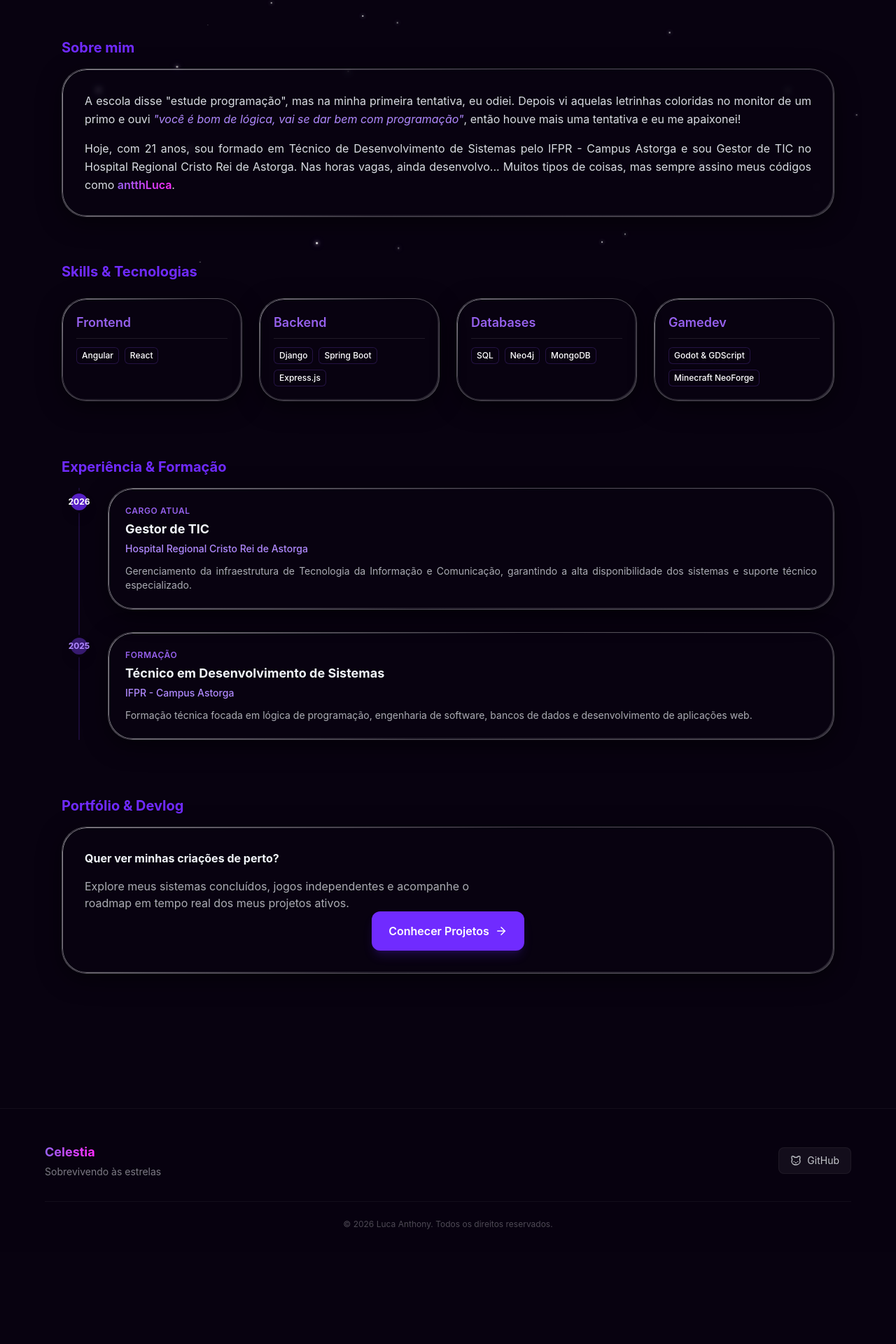
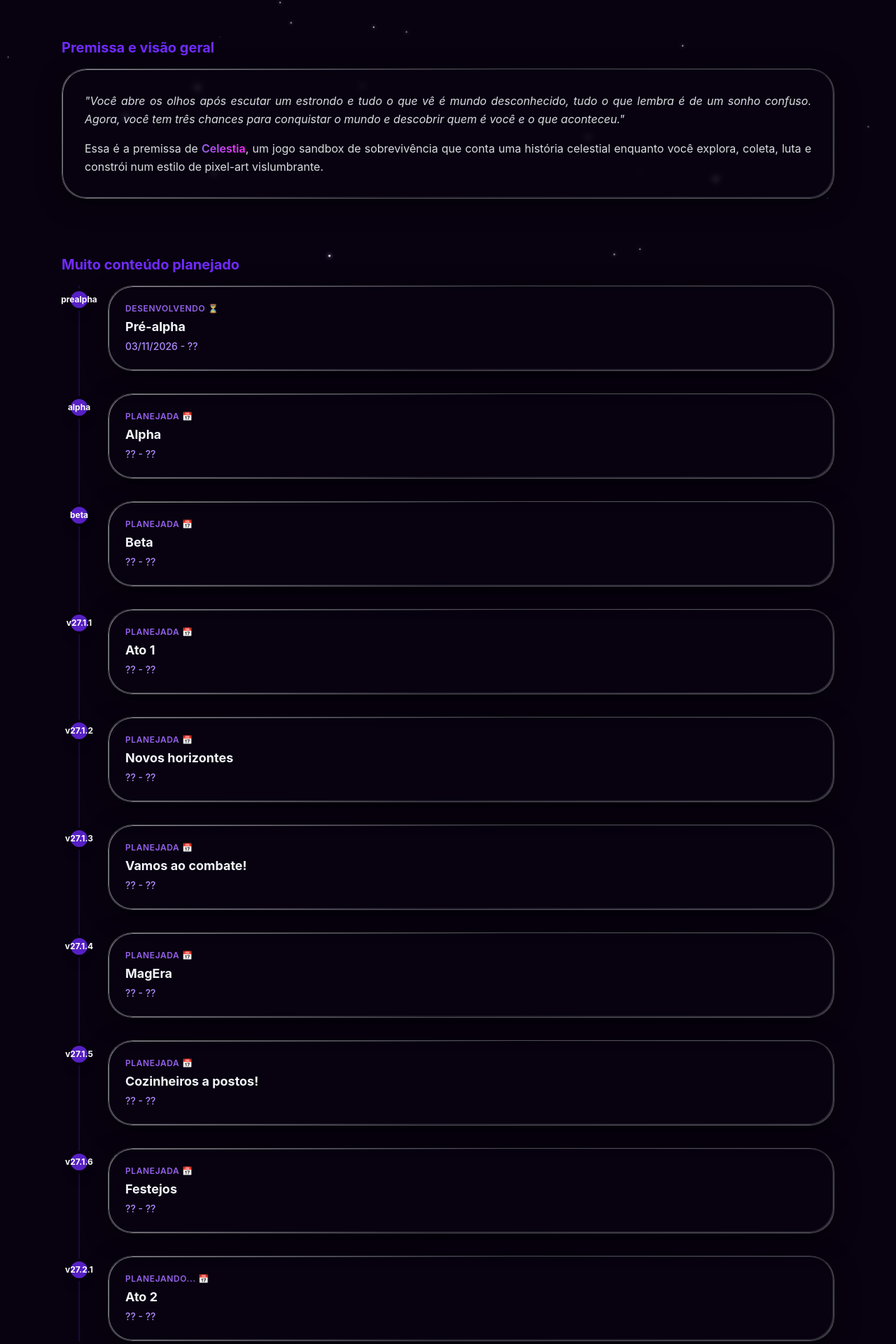
Before and after one commit to antth-Luca/celestia-pages, a React (Vite) app in the folder celestia-pages/: page / in a window 1280 px wide. Shown: the part 416-2336 px from the top of the page at 70% size. Before the commit the page ends 2205 px from the top, so only its background shows below. Built offline with nearby package versions, Linux system fonts and the light colour scheme.

Commit message:
Fim da página Início

```diff
--- a/celestia-pages/src/components/Footer.tsx
+++ b/celestia-pages/src/components/Footer.tsx
@@ -1,4 +1,4 @@
-import { Cat } from "lucide-react"
+import { UserPen } from "lucide-react"
 
 export default function Footer() {
     const anoAtual = new Date().getFullYear()
@@ -20,15 +20,15 @@ export default function Footer() {
                 {/* Grid de Redes Sociais / Contatos */}
                 <div className="flex flex-wrap justify-center gap-4">
 
-                {/* GitHub */}
+                    {/* GitHub do Criador */}
                     <a
-                    href="https://github.com/celestia-pages"
+                        href="https://antth-Luca.github.io"
                         target="_blank"
                         rel="noreferrer"
                         className="flex items-center gap-2 px-4 py-2 rounded-lg bg-white/5 border border-white/5 text-space-tx/80 hover:text-brand-400 hover:border-brand-500/30 transition-all text-sm"
                     >
-                    <Cat size={16} />
-                    <span className="hidden sm:inline">GitHub</span>
+                        <UserPen size={16} />
+                        <span className="hidden sm:inline">Criador</span>
                     </a>
 
                 </div>
--- a/celestia-pages/src/pages/Inicio.tsx
+++ b/celestia-pages/src/pages/Inicio.tsx
@@ -1,6 +1,5 @@
 import { useEffect } from "react"
 import { CONFIG } from "../config"
-import Badge from "../components/Badge"
 import { ArrowRight } from "lucide-react"
 
 export default function Inicio() {
@@ -27,131 +26,190 @@ export default function Inicio() {
             </div>
         </section>
 
-        {/* About Me Section */}
+        {/* About Section */}
         <section className="relative pb-20 px-6 max-w-6xl mx-auto">
-            <h4 className="text-xl font-bold text-brand-500 mb-4">Sobre mim</h4>
-            <div className="glass-card p-6 md:p-8 mb-16">
-                <p className="text-justify text-space-tx/90 leading-relaxed">
-                    A escola disse "estude programação", mas na minha primeira tentativa, eu odiei.
-                    Depois vi aquelas letrinhas coloridas no monitor de um primo e ouvi
-                    <span className="italic text-brand-300"> "você é bom de lógica, vai se dar bem com programação"</span>,
-                    então houve mais uma tentativa e eu me apaixonei!
+            <h4 className="text-xl font-bold text-brand-500 mb-4">Premissa e visão geral</h4>
+            <div className="glass-card p-6 md:p-8">
+                <p className="italic text-justify text-space-tx/90 leading-relaxed">
+                    "Você abre os olhos após escutar um estrondo e tudo o que vê é mundo desconhecido, tudo o que lembra é de um sonho confuso. Agora, você tem três chances para conquistar o mundo e descobrir quem é você e o que aconteceu."
                 </p>
                 <p className="text-justify text-space-tx/90 leading-relaxed mt-4">
-                    Hoje, com 21 anos, sou formado em Técnico de Desenvolvimento de Sistemas pelo IFPR - Campus Astorga e
-                    sou Gestor de TIC no Hospital Regional Cristo Rei de Astorga. Nas horas vagas, ainda desenvolvo...
-                    Muitos tipos de coisas, mas sempre assino meus códigos como <span className="text-gradient font-semibold">antthLuca</span>.
+                    Essa é a premissa de <span className="text-gradient font-semibold">Celestia</span>, um jogo sandbox de sobrevivência que conta uma história celestial enquanto você explora, coleta, luta e constrói num estilo de pixel-art vislumbrante.
                 </p>
             </div>
+        </section>
 
-            {/* Skills */}
-            <h4 className="text-xl font-bold text-brand-500 mb-6">Skills & Tecnologias</h4>
+        {/* Versions Calendar Section */}
+        <section id="versoes" className="relative pb-20 px-6 max-w-6xl mx-auto">
+            <h4 className="text-xl font-bold text-brand-500 mb-4">Muito conteúdo planejado</h4>
+            <div className="relative border-l-2 border-brand-800/40 ml-4 md:ml-6 flex flex-col gap-8">
 
-            <div className="grid grid-cols-1 sm:grid-cols-2 lg:grid-cols-4 gap-6">
+                {/* Item: Pré-alpha */}
+                <div className="relative pl-8 md:pl-10">
+                    <div className="absolute -left-[17px] top-1 bg-brand-600 text-white text-xs font-bold w-8 h-8 rounded-full flex items-center justify-center border-4 border-space-bg shadow-lg">
+                        prealpha
+                    </div>
 
-                {/* Card Frontend */}
-                <div className="glass-card p-5 flex flex-col gap-3">
-                    <h6 className="text-lg font-semibold text-brand-400 border-b border-white/10 pb-2">Frontend</h6>
-                    <div className="flex flex-wrap gap-2">
-                        <Badge content='Angular' />
-                        <Badge content='React' />
+                    {/* Card de Informações */}
+                    <div className="glass-card p-6 flex flex-col gap-1">
+                        <span className="text-xs font-semibold text-brand-400 uppercase tracking-wider">Desenvolvendo ⏳</span>
+                        <h5 className="text-lg font-bold text-space-tx">Pré-alpha</h5>
+                        <span className="text-sm text-brand-300 font-medium">03/11/2026 - ??</span>
                     </div>
                 </div>
 
-                {/* Card Backend */}
-                <div className="glass-card p-5 flex flex-col gap-3">
-                    <h6 className="text-lg font-semibold text-brand-400 border-b border-white/10 pb-2">Backend</h6>
-                    <div className="flex flex-wrap gap-2">
-                        <Badge content='Django' />
-                        <Badge content='Spring Boot' />
-                        <Badge content='Express.js' />
+                {/* Item: Alpha */}
+                <div className="relative pl-8 md:pl-10">
+                    <div className="absolute -left-[17px] top-1 bg-brand-600 text-white text-xs font-bold w-8 h-8 rounded-full flex items-center justify-center border-4 border-space-bg shadow-lg">
+                        alpha
+                    </div>
+
+                    {/* Card de Informações */}
+                    <div className="glass-card p-6 flex flex-col gap-1">
+                        <span className="text-xs font-semibold text-brand-400 uppercase tracking-wider">Planejada 📅</span>
+                        <h5 className="text-lg font-bold text-space-tx">Alpha</h5>
+                        <span className="text-sm text-brand-300 font-medium">?? - ??</span>
                     </div>
                 </div>
 
-                {/* Card Databases */}
-                <div className="glass-card p-5 flex flex-col gap-3">
-                    <h6 className="text-lg font-semibold text-brand-400 border-b border-white/10 pb-2">Databases</h6>
-                    <div className="flex flex-wrap gap-2">
-                        <Badge content='SQL' />
-                        <Badge content='Neo4j' />
-                        <Badge content='MongoDB' />
+                {/* Item: Beta */}
+                <div className="relative pl-8 md:pl-10">
+                    <div className="absolute -left-[17px] top-1 bg-brand-600 text-white text-xs font-bold w-8 h-8 rounded-full flex items-center justify-center border-4 border-space-bg shadow-lg">
+                        beta
+                    </div>
+
+                    {/* Card de Informações */}
+                    <div className="glass-card p-6 flex flex-col gap-1">
+                        <span className="text-xs font-semibold text-brand-400 uppercase tracking-wider">Planejada 📅</span>
+                        <h5 className="text-lg font-bold text-space-tx">Beta</h5>
+                        <span className="text-sm text-brand-300 font-medium">?? - ??</span>
                     </div>
                 </div>
 
-                {/* Card Gamedev */}
-                <div className="glass-card p-5 flex flex-col gap-3">
-                    <h6 className="text-lg font-semibold text-brand-400 border-b border-white/10 pb-2">Gamedev</h6>
-                    <div className="flex flex-wrap gap-2">
-                        <Badge content='Godot & GDScript' />
-                        <Badge content='Minecraft NeoForge' />
+                {/* Item: Ato 1 */}
+                <div className="relative pl-8 md:pl-10">
+                    <div className="absolute -left-[17px] top-1 bg-brand-600 text-white text-xs font-bold w-8 h-8 rounded-full flex items-center justify-center border-4 border-space-bg shadow-lg">
+                        v27.1.1
+                    </div>
+
+                    {/* Card de Informações */}
+                    <div className="glass-card p-6 flex flex-col gap-1">
+                        <span className="text-xs font-semibold text-brand-400 uppercase tracking-wider">Planejada 📅</span>
+                        <h5 className="text-lg font-bold text-space-tx">Ato 1</h5>
+                        <span className="text-sm text-brand-300 font-medium">?? - ??</span>
+                    </div>
+                </div>
+
+                {/* Item: Novos horizontes */}
+                <div className="relative pl-8 md:pl-10">
+                    <div className="absolute -left-[17px] top-1 bg-brand-600 text-white text-xs font-bold w-8 h-8 rounded-full flex items-center justify-center border-4 border-space-bg shadow-lg">
+                        v27.1.2
+                    </div>
+
+                    {/* Card de Informações */}
+                    <div className="glass-card p-6 flex flex-col gap-1">
+                        <span className="text-xs font-semibold text-brand-400 uppercase tracking-wider">Planejada 📅</span>
+                        <h5 className="text-lg font-bold text-space-tx">Novos horizontes</h5>
+                        <span className="text-sm text-brand-300 font-medium">?? - ??</span>
+                    </div>
+                </div>
+
+                {/* Item: Combate */}
+                <div className="relative pl-8 md:pl-10">
+                    <div className="absolute -left-[17px] top-1 bg-brand-600 text-white text-xs font-bold w-8 h-8 rounded-full flex items-center justify-center border-4 border-space-bg shadow-lg">
+                        v27.1.3
+                    </div>
+
+                    {/* Card de Informações */}
+                    <div className="glass-card p-6 flex flex-col gap-1">
+                        <span className="text-xs font-semibold text-brand-400 uppercase tracking-wider">Planejada 📅</span>
+                        <h5 className="text-lg font-bold text-space-tx">Vamos ao combate!</h5>
+                        <span className="text-sm text-brand-300 font-medium">?? - ??</span>
+                    </div>
+                </div>
+
+                {/* Item: Magia */}
+                <div className="relative pl-8 md:pl-10">
+                    <div className="absolute -left-[17px] top-1 bg-brand-600 text-white text-xs font-bold w-8 h-8 rounded-full flex items-center justify-center border-4 border-space-bg shadow-lg">
+                        v27.1.4
+                    </div>
+
+                    {/* Card de Informações */}
+                    <div className="glass-card p-6 flex flex-col gap-1">
+                        <span className="text-xs font-semibold text-brand-400 uppercase tracking-wider">Planejada 📅</span>
+                        <h5 className="text-lg font-bold text-space-tx">MagEra</h5>
+                        <span className="text-sm text-brand-300 font-medium">?? - ??</span>
+                    </div>
+                </div>
+
+                {/* Item: Comidas */}
+                <div className="relative pl-8 md:pl-10">
+                    <div className="absolute -left-[17px] top-1 bg-brand-600 text-white text-xs font-bold w-8 h-8 rounded-full flex items-center justify-center border-4 border-space-bg shadow-lg">
+                        v27.1.5
+                    </div>
+
+                    {/* Card de Informações */}
+                    <div className="glass-card p-6 flex flex-col gap-1">
+                        <span className="text-xs font-semibold text-brand-400 uppercase tracking-wider">Planejada 📅</span>
+                        <h5 className="text-lg font-bold text-space-tx">Cozinheiros a postos!</h5>
+                        <span className="text-sm text-brand-300 font-medium">?? - ??</span>
+                    </div>
+                </div>
+
+                {/* Item: Festa */}
+                <div className="relative pl-8 md:pl-10">
+                    <div className="absolute -left-[17px] top-1 bg-brand-600 text-white text-xs font-bold w-8 h-8 rounded-full flex items-center justify-center border-4 border-space-bg shadow-lg">
+                        v27.1.6
+                    </div>
+
+                    {/* Card de Informações */}
+                    <div className="glass-card p-6 flex flex-col gap-1">
+                        <span className="text-xs font-semibold text-brand-400 uppercase tracking-wider">Planejada 📅</span>
+                        <h5 className="text-lg font-bold text-space-tx">Festejos</h5>
+                        <span className="text-sm text-brand-300 font-medium">?? - ??</span>
+                    </div>
+                </div>
+
+                {/* Item: Ato 2 */}
+                <div className="relative pl-8 md:pl-10">
+                    <div className="absolute -left-[17px] top-1 bg-brand-600 text-white text-xs font-bold w-8 h-8 rounded-full flex items-center justify-center border-4 border-space-bg shadow-lg">
+                        v27.2.1
+                    </div>
+
+                    {/* Card de Informações */}
+                    <div className="glass-card p-6 flex flex-col gap-1">
+                        <span className="text-xs font-semibold text-brand-400 uppercase tracking-wider">Planejando... 📅</span>
+                        <h5 className="text-lg font-bold text-space-tx">Ato 2</h5>
+                        <span className="text-sm text-brand-300 font-medium">?? - ??</span>
                     </div>
                 </div>
 
             </div>
         </section>
 
-        {/* Journey Section */}
-        <section id="experiencia" className="relative pb-20 px-6 max-w-6xl mx-auto">
-            <h4 className="text-xl font-bold text-brand-500 mb-4">Experiência & Formação</h4>
-            <div className="relative border-l-2 border-brand-800/40 ml-4 md:ml-6 flex flex-col gap-8">
-
-                {/* Item 1: Cargo Atual */}
-                <div className="relative pl-8 md:pl-10">
-                    {/* Círculo do Ano posicionado sobre a linha */}
-                    <div className="absolute -left-[17px] top-1 bg-brand-600 text-white text-xs font-bold w-8 h-8 rounded-full flex items-center justify-center border-4 border-space-bg shadow-lg">
-                        2026
-                    </div>
-
-                    {/* Card da Experiência */}
-                    <div className="glass-card p-6 flex flex-col gap-1">
-                        <span className="text-xs font-semibold text-brand-400 uppercase tracking-wider">Cargo Atual</span>
-                        <h5 className="text-lg font-bold text-space-tx">Gestor de TIC</h5>
-                        <span className="text-sm text-brand-300 font-medium">Hospital Regional Cristo Rei de Astorga</span>
-                        <p className="text-sm text-space-tx/70 mt-2 text-justify">
-                            Gerenciamento da infraestrutura de Tecnologia da Informação e Comunicação,
-                            garantindo a alta disponibilidade dos sistemas e suporte técnico especializado.
-                        </p>
-                    </div>
-                </div>
-
-                {/* Item 2: Formação Acadêmica */}
-                <div className="relative pl-8 md:pl-10">
-                    {/* Círculo do Ano posicionado sobre a linha */}
-                    <div className="absolute -left-[17px] top-1 bg-brand-800 text-brand-300 text-xs font-bold w-8 h-8 rounded-full flex items-center justify-center border-4 border-space-bg shadow-lg">
-                        2025
-                    </div>
-
-                    {/* Card da Formação */}
-                    <div className="glass-card p-6 flex flex-col gap-1">
-                        <span className="text-xs font-semibold text-brand-400 uppercase tracking-wider">Formação</span>
-                        <h5 className="text-lg font-bold text-space-tx">Técnico em Desenvolvimento de Sistemas</h5>
-                        <span className="text-sm text-brand-300 font-medium">IFPR - Campus Astorga</span>
-                        <p className="text-sm text-space-tx/70 mt-2 text-justify">
-                            Formação técnica focada em lógica de programação, engenharia de software, bancos de dados
-                            e desenvolvimento de aplicações web.
-                        </p>
-                    </div>
-                </div>
-
-            </div>
-        </section>
-
-        {/* CTA Section */}
+        {/* More Section */}
         <section id="projetos" className="relative pb-20 px-6 max-w-6xl mx-auto">
-            <h4 className="text-xl font-bold text-brand-500 mb-4">Portfólio & Devlog</h4>
+            <h4 className="text-xl font-bold text-brand-500 mb-4">Explore mais</h4>
             <div className="glass-card p-6 md:p-8 mb-16">
 
                 <h3 className="font-bold text-space-tx mb-4">
-                    Quer ver minhas criações de perto?
+                    Quer mais sobre a parte técnica e versões de Celestia?
                 </h3>
                 <p className="text-space-tx/70 max-w-xl">
-                    Explore meus sistemas concluídos, jogos independentes e acompanhe o roadmap em tempo real dos meus projetos ativos.
+                    Descubra as versões planejadas, conteúdos, o que e onde esperar.
                 </p>
-                <div className="w-full md:w-auto flex justify-center">
+                <div className="w-full md:w-auto flex justify-center gap-2 pt-4">
                     <button
                         className="group flex items-center gap-2 bg-brand-500 hover:bg-brand-600 text-white font-semibold px-6 py-4 rounded-xl transition-all duration-300 shadow-lg shadow-brand-500/20 hover:shadow-brand-600/30 w-full sm:w-auto justify-center"
                     >
-                        Conhecer Projetos
+                        Conhecer mais
+                        <ArrowRight size={18} className="group-hover:translate-x-1 transition-transform" />
+                    </button>
+
+                    <button
+                        className="group flex items-center gap-2 bg-brand-500 hover:bg-brand-600 text-white font-semibold px-6 py-4 rounded-xl transition-all duration-300 shadow-lg shadow-brand-500/20 hover:shadow-brand-600/30 w-full sm:w-auto justify-center"
+                    >
+                        Conhecer versões
                         <ArrowRight size={18} className="group-hover:translate-x-1 transition-transform" />
                     </button>
                 </div>
```
Lines whose indentation alone changed are shown as unchanged.
